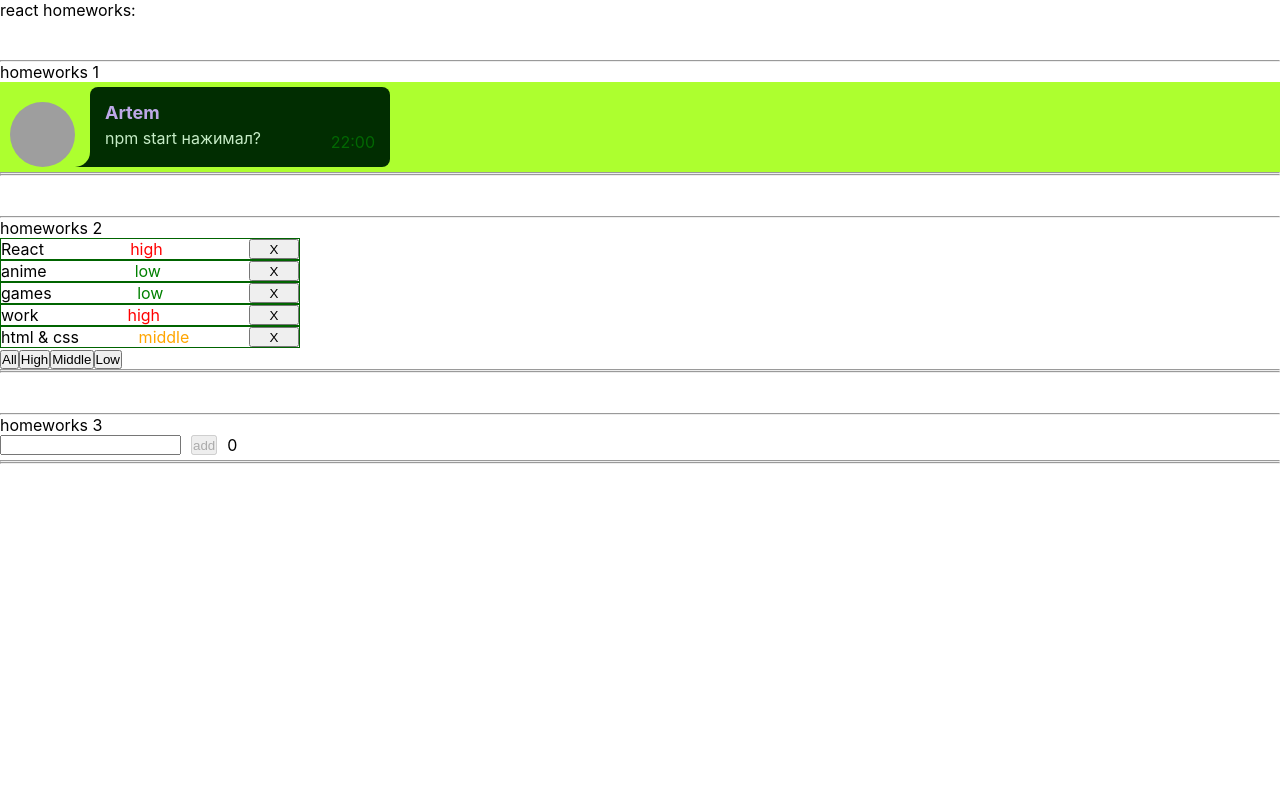
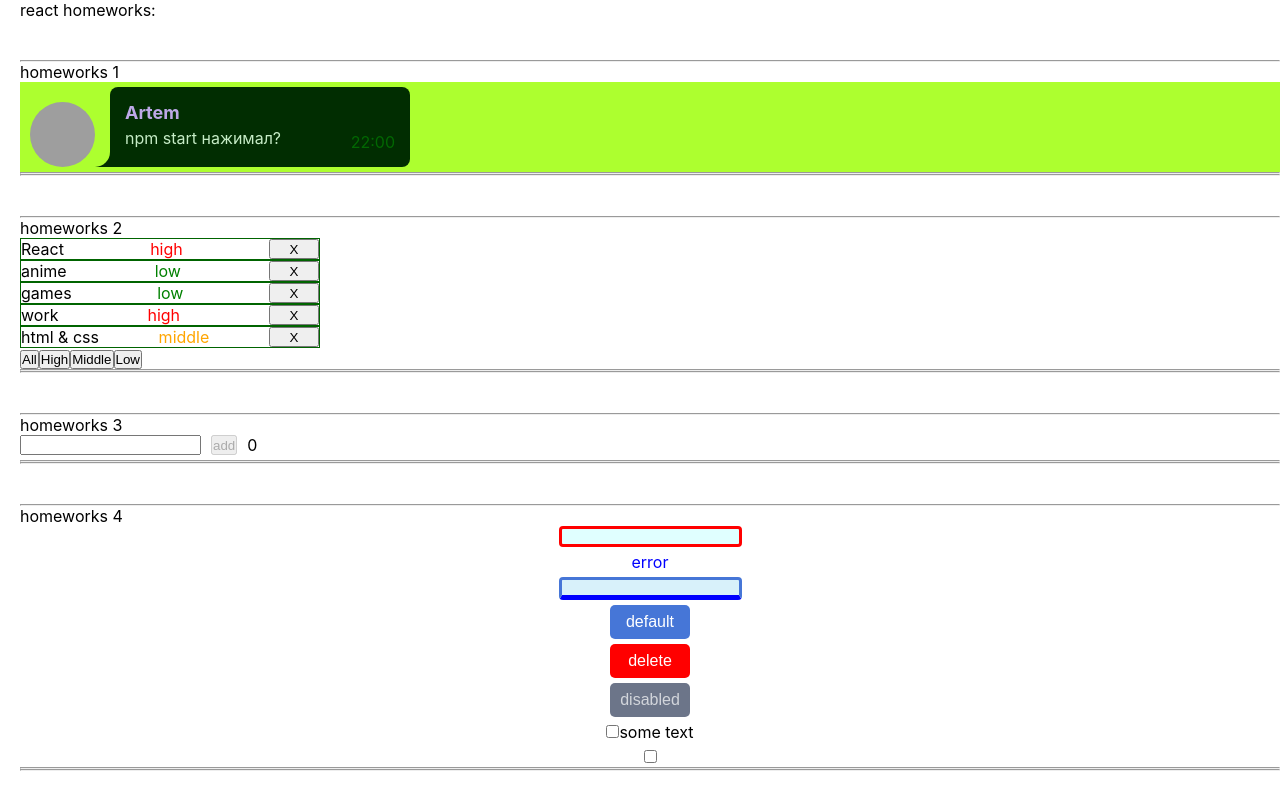
Before and after one commit to PolinSe/homeworks, a React (Create React App) app: page / in a window 1280 px wide. Built offline with nearby package versions, Linux system fonts and the light colour scheme; grey boxes are pictures that could not be loaded.

Commit message:
feat: finish hw4

```diff
--- a/package.json
+++ b/package.json
@@ -2,6 +2,7 @@
   "name": "homeworks",
   "version": "0.1.0",
   "private": true,
+  "homepage": "https://PolinSe.github.io/homeworks",
   "dependencies": {
     "@testing-library/jest-dom": "^5.14.1",
     "@testing-library/react": "^13.0.0",
@@ -11,6 +12,7 @@
     "@types/react": "^18.0.0",
     "@types/react-dom": "^18.0.0",
     "@types/uuid": "^8.3.4",
+    "gh-pages": "^4.0.0",
     "react": "^18.2.0",
     "react-dom": "^18.2.0",
     "react-scripts": "5.0.1",
@@ -22,7 +24,9 @@
     "start": "react-scripts start",
     "build": "react-scripts build",
     "test": "react-scripts test",
-    "eject": "react-scripts eject"
+    "eject": "react-scripts eject",
+    "predeploy": "npm run build",
+    "deploy": "gh-pages -d build"
   },
   "eslintConfig": {
     "extends": [
--- a/src/index.css
+++ b/src/index.css
@@ -1,5 +1,6 @@
 body {
     margin: 0;
+    margin-left: 20px;
     font-family: -apple-system, BlinkMacSystemFont, 'Segoe UI', 'Roboto', 'Oxygen',
     'Ubuntu', 'Cantarell', 'Fira Sans', 'Droid Sans', 'Helvetica Neue',
     sans-serif;
--- a/src/p1-main/m1-ui/u1-app/App.tsx
+++ b/src/p1-main/m1-ui/u1-app/App.tsx
@@ -3,6 +3,7 @@ import s from './App.module.css'
 import HW1 from '../../../p2-homeworks/h1/HW1'
 import HW2 from '../../../p2-homeworks/h2/HW2';
 import HW3 from '../../../p2-homeworks/h3/HW3';
+import HW4 from '../../../p2-homeworks/h4/HW4';
 
 function App() {
     return (
@@ -11,7 +12,7 @@ function App() {
             <HW1/>
             <HW2/>
             <HW3/>
-            {/*<HW4/>*/}
+            <HW4/>
             {/*<HW5/>*/}
 
         </div>
--- a/src/p2-homeworks/h4/HW4.module.css
+++ b/src/p2-homeworks/h4/HW4.module.css
@@ -6,6 +6,7 @@
     display: flex;
     flex-direction: column;
     align-items: center;
+    gap: 5px;
 }
 
 .testSpanError {
--- a/src/p2-homeworks/h4/HW4.tsx
+++ b/src/p2-homeworks/h4/HW4.tsx
@@ -30,11 +30,12 @@ function HW4() {
                     onChangeText={setText}
                     onEnter={showAlert}
                     error={error}
-                    // spanClassName={s.testSpanError}
+                    spanClassName={s.testSpanError}
                 />
 
                 <SuperInputText
-                    className={s.blue} // проверьте, рабоет ли смешивание классов
+                    className={s.blue} // проверьте, работает ли смешивание классов
+                    spanClassName={s.testSpanError}
                 />
 
                 {/*----------------------------------------------------*/}
--- a/src/p2-homeworks/h4/common/c1-SuperInputText/SuperInputText.module.css
+++ b/src/p2-homeworks/h4/common/c1-SuperInputText/SuperInputText.module.css
@@ -1,10 +1,13 @@
 .superInput {
-
+    border: 3px solid #4676D7;
+    background: #d8f1fa;
+    border-radius: 4px;
 }
 
 .errorInput {
-    border: 3px solid lime;
-    background: red;
+    border: 3px solid red;
+    background: lightcyan;
+    border-radius: 4px;
 }
 
 .error {
--- a/src/p2-homeworks/h4/common/c1-SuperInputText/SuperInputText.tsx
+++ b/src/p2-homeworks/h4/common/c1-SuperInputText/SuperInputText.tsx
@@ -39,7 +39,7 @@ const SuperInputText: React.FC<SuperInputTextPropsType> = (
     }
 
     const finalSpanClassName = `${s.error} ${spanClassName ? spanClassName : ''}`
-    const finalInputClassName = `${s.errorInput} ${className}` // need to fix with (?:) and s.superInput
+    const finalInputClassName = `${error? s.errorInput : s.superInput} ${className}` // need to fix with (?:) and s.superInput
 
     return (
         <>
--- a/src/p2-homeworks/h4/common/c2-SuperButton/SuperButton.module.css
+++ b/src/p2-homeworks/h4/common/c2-SuperButton/SuperButton.module.css
@@ -1,7 +1,53 @@
 .default {
+    width: 80px;
+    appearance: none;
+    border: 0;
+    border-radius: 5px;
+    background: #4676D7;
+    color: #fff;
+    padding: 8px 0;
+    font-size: 16px;
+    text-align: center;
+}
 
+.default:hover {
+    background: #1d49aa;
+    cursor: pointer;
+}
+
+.default:focus {
+    outline: none;
+    box-shadow: 0 0 0 4px #cbd6ee;
+}
+.default:disabled {
+    color: #d2d5db;
+    background: #6c7589;
+    cursor: not-allowed;
 }
 
 .red {
+    width: 80px;
+    appearance: none;
+    border: 0;
+    border-radius: 5px;
     background: red;
+    color: #fff;
+    padding: 8px 0;
+    font-size: 16px;
+    text-align: center;
+    cursor: pointer;
 }
+
+.red:hover {
+    background: #7a0101;
+}
+
+.red:focus {
+    outline: none;
+    box-shadow: 0 0 0 4px #cbd6ee;
+}
+.red:disabled {
+    color: #d2d5db;
+    background: #6c7589;
+    cursor: not-allowed;
+}
--- a/src/p2-homeworks/h4/common/c3-SuperCheckbox/SuperCheckbox.tsx
+++ b/src/p2-homeworks/h4/common/c3-SuperCheckbox/SuperCheckbox.tsx
@@ -21,6 +21,7 @@ const SuperCheckbox: React.FC<SuperCheckboxPropsType> = (
 ) => {
     const onChangeCallback = (e: ChangeEvent<HTMLInputElement>) => {
         // сделайте так чтоб работал onChange и onChangeChecked
+        if (onChangeChecked) onChangeChecked(e.currentTarget.checked)
     }
 
     const finalInputClassName = `${s.checkbox} ${className ? className : ''}`
```
Also changed, not shown: 1 other file (tests, documents, lock files or other folders).
